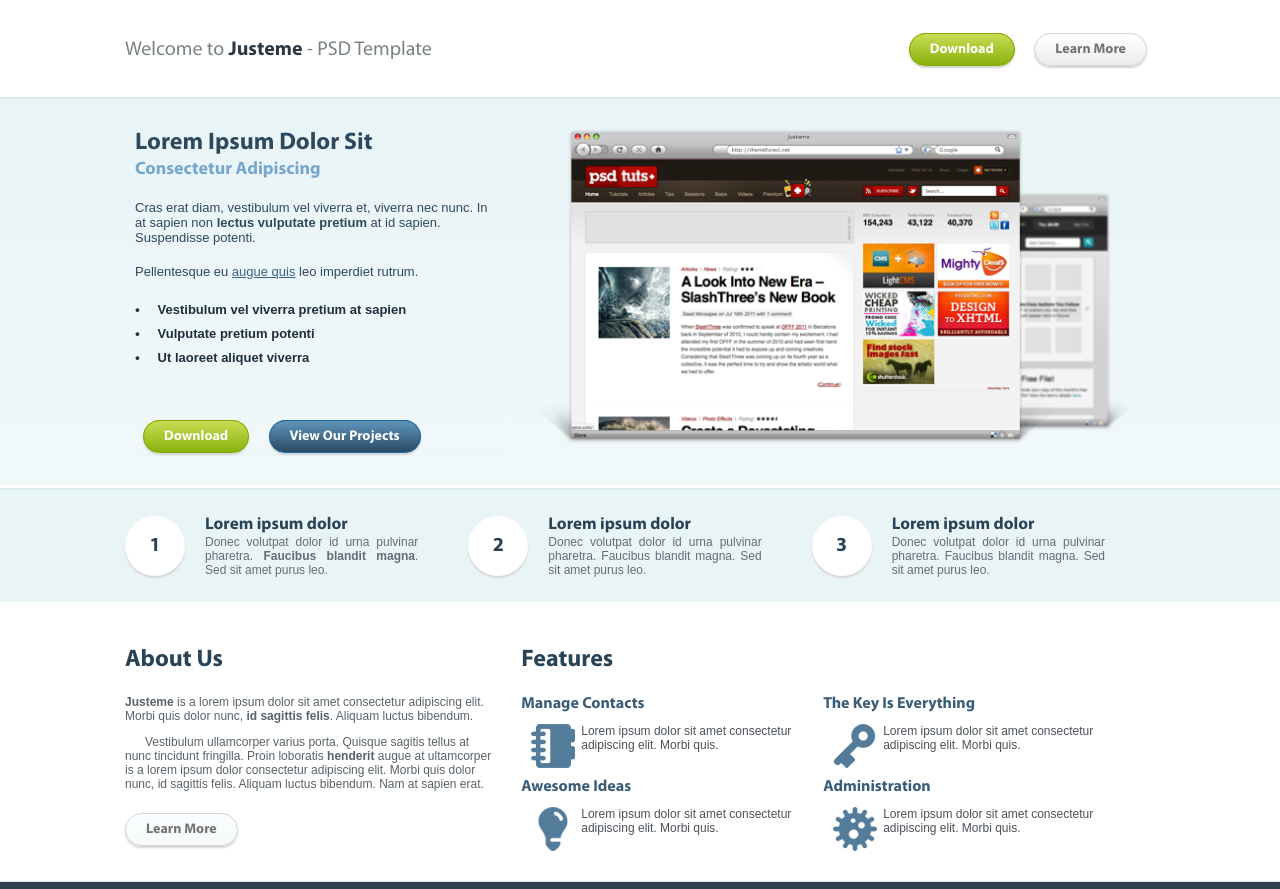
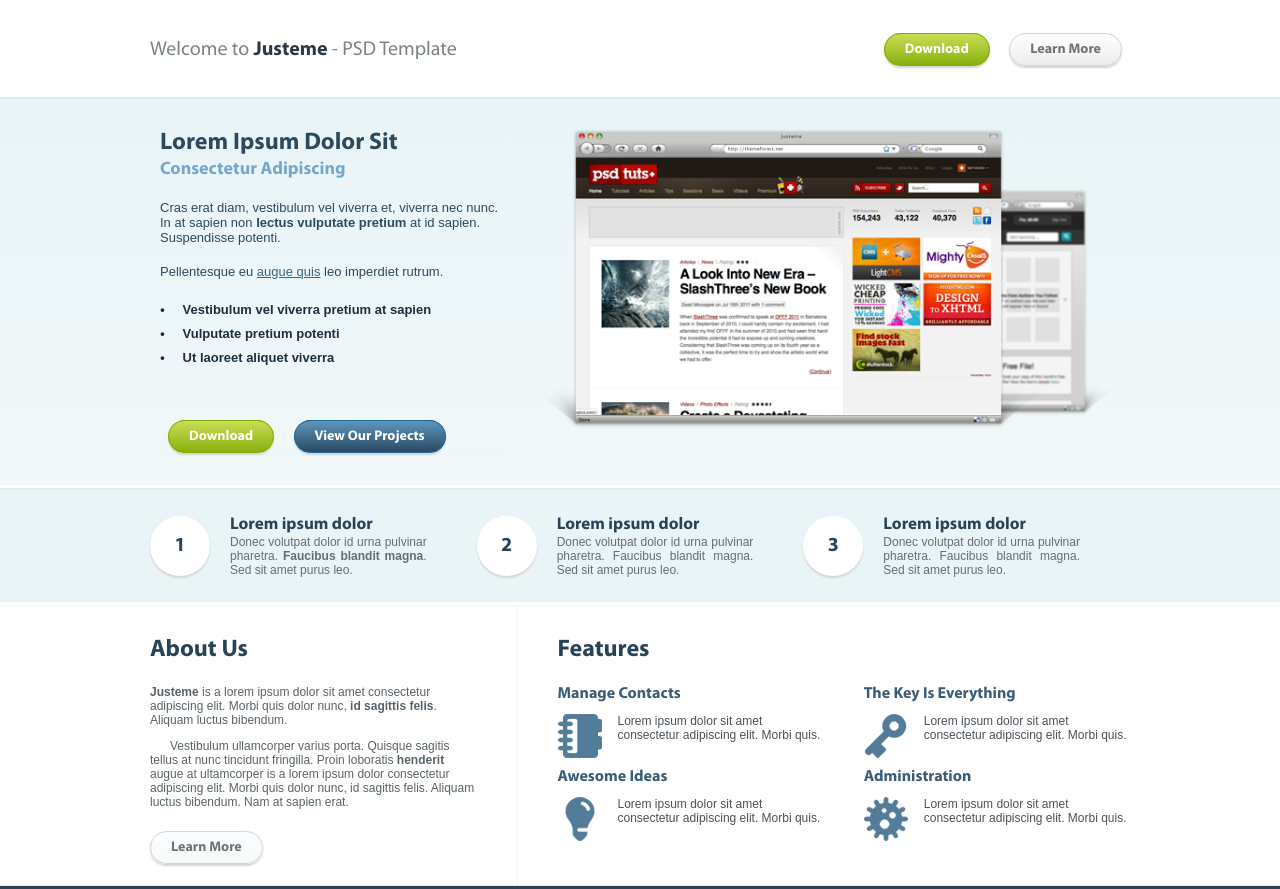
Before and after one commit to ledaicntt/trainning_frontend, a plain HTML site: page day3/dai/index.html in a window 1280 px wide. Shown: the part 58-947 px from the top of the page. Drawn offline with Linux system fonts and the light colour scheme.

```diff
--- a/day3/dai/css/style.css
+++ b/day3/dai/css/style.css
@@ -49,7 +49,7 @@
 }
 
 .wrapper {
-    max-width: 1050px;
+    max-width: 1000px;
     margin: 0 auto;
     padding: 0 10px;
 }
@@ -291,7 +291,6 @@
 /*about_company*/
 
 .about_company {
-    padding: 10px 0;
     border-top: 1px solid #eff7f9;
     border-bottom: 1px solid #dcedf2;
 }
@@ -586,8 +585,8 @@
         width: 37.5%;
         float: left;
         text-align: left;
-        padding: 10px;
-        margin-left: -10px;
+        padding: 10px 40px 10px 0 ;
+        border-right: 1px solid #eff7f9;
     }
 
     .about_us h3, .features h3,
@@ -602,13 +601,21 @@
     .features {
         width: 62.5%;
         float: left;
-        padding: 10px 20px;
-        margin-right: -20px;
+        padding: 10px 0;
     }
 
-    .feature {
-        padding: 0;
+    .features h3{
+        padding-left: 40px;
     }
+
+    .feature{
+        padding: 0 0 0 40px;
+    }
+
+    .feature .feature_img{
+        left: 40px;
+    }
+
 
     /*end about_company*/
 }
```
